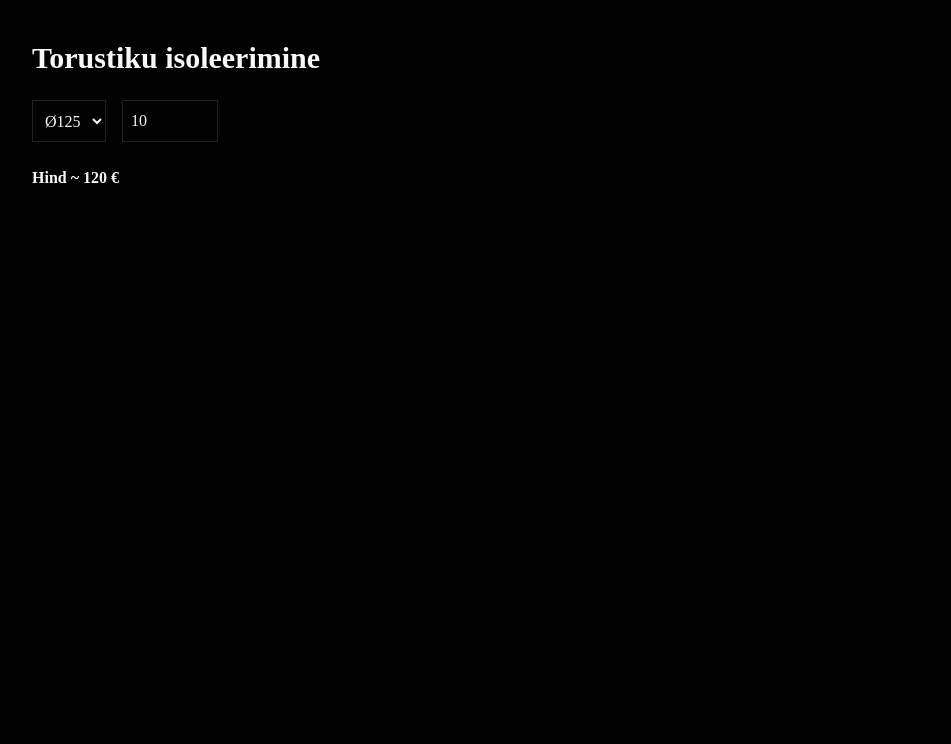
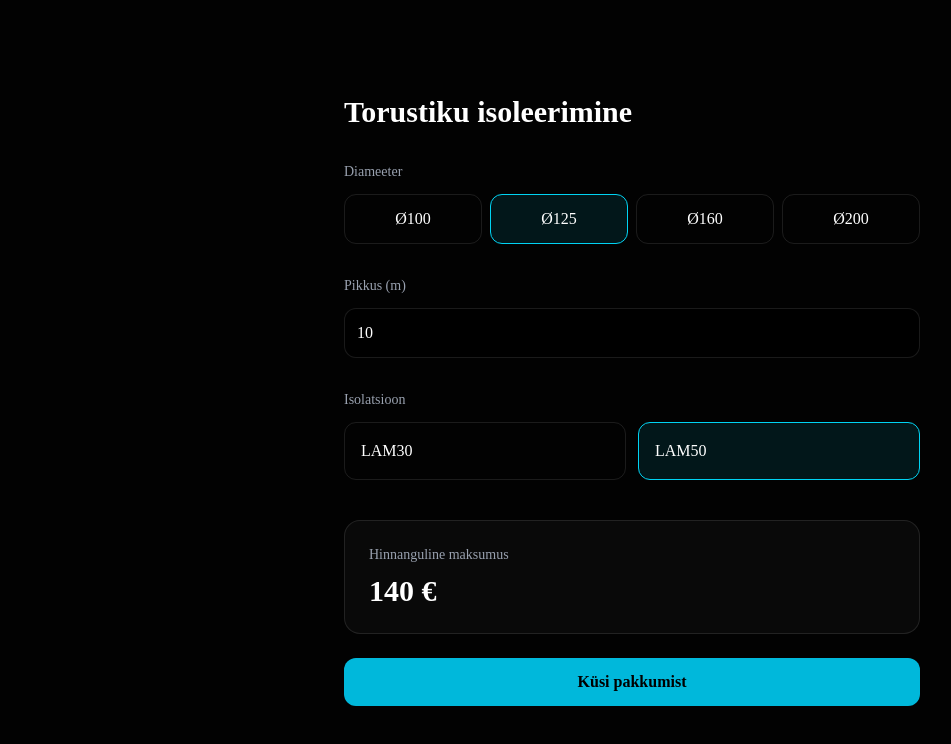
Before and after one commit to levomm/cromvent, a Next.js app: page /isolatsioon in a window 1280 px wide. Shown: the top 744 px of the page, without its empty margins (8-959 px from the left). Built offline with nearby package versions, Linux system fonts and the light colour scheme.

Commit message:
proper UI upgrade

```diff
--- a/app/filtrid/page.tsx
+++ b/app/filtrid/page.tsx
@@ -1,10 +1,35 @@
-import FiltridForm from "./FiltridForm";
+export default function FiltridPage() {
+  return (
+    <main className="min-h-screen flex items-center justify-center px-6 text-white">
+      <div className="w-full max-w-xl">
+        <h1 className="text-3xl font-semibold">Filtrite vahetus</h1>
 
-export const metadata = {
-  title: "Filtrite vahetus ja hooldus",
-  description: "Ventilatsiooni filtrite vahetus ja hooldus.",
-};
+        <p className="mt-4 text-gray-400">
+          Regulaarne hooldus tagab puhta õhu ja süsteemi töökindluse.
+        </p>
 
-export default function Page() {
-  return <FiltridForm />;
+        <div className="mt-10 grid gap-4">
+          <div className="p-6 rounded-2xl border border-white/10 bg-white/[0.03] hover:bg-white/[0.06] transition">
+            <h2 className="text-xl font-semibold">1x aastas</h2>
+            <p className="text-gray-400 mt-2">
+              Ühekordne hooldus ja filtrite vahetus
+            </p>
+            <p className="mt-4 text-2xl font-semibold">alates 50 €</p>
+          </div>
+
+          <div className="p-6 rounded-2xl border border-white/10 bg-white/[0.03] hover:bg-white/[0.06] transition">
+            <h2 className="text-xl font-semibold">2x aastas</h2>
+            <p className="text-gray-400 mt-2">
+              Regulaarne hooldus + meeldetuletus
+            </p>
+            <p className="mt-4 text-2xl font-semibold">alates 90 €</p>
+          </div>
+        </div>
+
+        <button className="mt-8 w-full py-3 rounded-xl bg-cyan-500 text-black font-semibold hover:bg-cyan-400 transition">
+          Broneeri hooldus
+        </button>
+      </div>
+    </main>
+  );
 }
--- a/app/isolatsioon/IsolatsioonForm.jsx
+++ b/app/isolatsioon/IsolatsioonForm.jsx
@@ -5,41 +5,85 @@ import { useState } from "react";
 export default function IsolatsioonForm() {
   const [diameter, setDiameter] = useState("125");
   const [meters, setMeters] = useState(10);
+  const [type, setType] = useState("lam50");
 
-  const pricePerMeter = {
-    100: 10,
-    125: 12,
-    160: 15,
-    200: 18,
+  const priceTable = {
+    100: { lam30: 10, lam50: 12 },
+    125: { lam30: 12, lam50: 14 },
+    160: { lam30: 15, lam50: 18 },
+    200: { lam30: 18, lam50: 22 },
   };
 
-  const hind = meters * (pricePerMeter[diameter] || 10);
+  const base = priceTable[diameter]?.[type] || 12;
+  const hind = Math.round(meters * base);
 
   return (
-    <main className="p-10">
-      <h1 className="text-3xl font-bold">Torustiku isoleerimine</h1>
+    <main className="min-h-screen flex items-center justify-center px-6 text-white">
+      <div className="w-full max-w-xl">
+        <h1 className="text-3xl font-semibold">Torustiku isoleerimine</h1>
 
-      <div className="mt-6 flex gap-4">
-        <select
-          value={diameter}
-          onChange={(e) => setDiameter(e.target.value)}
-          className="border p-2"
+        <div className="mt-8">
+          <p className="text-sm text-gray-400 mb-3">Diameeter</p>
+          <div className="grid grid-cols-4 gap-2">
+            {["100", "125", "160", "200"].map((d) => (
+              <button
+                key={d}
+                onClick={() => setDiameter(d)}
+                className={`p-3 rounded-xl border transition ${
+                  diameter === d
+                    ? "border-cyan-400 bg-cyan-400/10"
+                    : "border-white/10 hover:bg-white/5"
+                }`}
               >
-          <option value="100">Ø100</option>
-          <option value="125">Ø125</option>
-          <option value="160">Ø160</option>
-          <option value="200">Ø200</option>
-        </select>
+                Ø{d}
+              </button>
+            ))}
+          </div>
+        </div>
 
+        <div className="mt-8">
+          <p className="text-sm text-gray-400 mb-3">Pikkus (m)</p>
           <input
             type="number"
             value={meters}
             onChange={(e) => setMeters(Number(e.target.value))}
-          className="border p-2 w-24"
+            className="w-full p-3 rounded-xl bg-black border border-white/10"
           />
         </div>
 
-      <div className="mt-6 font-bold">Hind ~ {hind} €</div>
+        <div className="mt-8">
+          <p className="text-sm text-gray-400 mb-3">Isolatsioon</p>
+          <div className="grid grid-cols-2 gap-3">
+            {[
+              { id: "lam30", label: "LAM30" },
+              { id: "lam50", label: "LAM50" },
+            ].map((t) => (
+              <button
+                key={t.id}
+                onClick={() => setType(t.id)}
+                className={`p-4 rounded-xl border text-left transition ${
+                  type === t.id
+                    ? "border-cyan-400 bg-cyan-400/10"
+                    : "border-white/10 hover:bg-white/5"
+                }`}
+              >
+                {t.label}
+              </button>
+            ))}
+          </div>
+        </div>
+
+        <div className="mt-10 p-6 rounded-2xl border border-white/10 bg-white/[0.03]">
+          <p className="text-gray-400 text-sm">Hinnanguline maksumus</p>
+          <p className="text-3xl font-semibold mt-2">{hind} €</p>
+        </div>
+
+        <div className="mt-6">
+          <button className="w-full py-3 rounded-xl bg-cyan-500 text-black font-semibold hover:bg-cyan-400 transition">
+            Küsi pakkumist
+          </button>
+        </div>
+      </div>
     </main>
   );
 }
```
Lines whose indentation alone changed are shown as unchanged.
